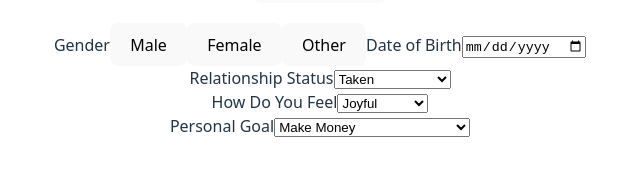
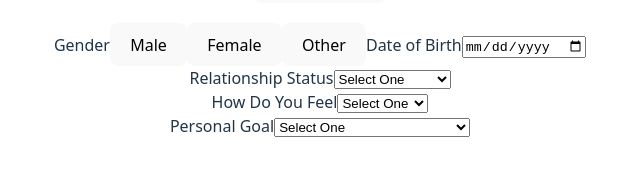
Before and after one commit to Erodri6z/the-draw, a React (Vite) app: page / in a window 1280 px wide. Shown: the part 351-526 px from the top of the page, without its empty margins (320-960 px from the left). Built offline with nearby package versions, Linux system fonts and the light colour scheme.

Commit message:
add some default values

```diff
--- a/src/components/questions/questions.jsx
+++ b/src/components/questions/questions.jsx
@@ -73,6 +73,7 @@ const Questions = () => {
         name="relationship"
         onChange={handleChange}
       >
+        <option value="">Select One</option>
         <option value="in a relationship">Taken</option>
         <option value="single">Single</option>
         <option value="well, it's complicated">It's Complicated</option>
@@ -83,6 +84,7 @@ const Questions = () => {
       <select
       name="emotion"
       onChange={handleChange}>
+        <option value="">Select One</option>
         <option value="joyful">Joyful</option>
         <option value="anxious">Anxious</option>
         <option value="hopeful">Hopeful</option>
@@ -98,6 +100,7 @@ const Questions = () => {
       <label>Personal Goal</label>
       <select name="goal"
       onChange={handleChange}>
+        <option value="">Select One</option>
         <option value="1">Make Money</option>
         <option value="2">Better Career</option>
         <option value="3">Finding Love</option>
@@ -112,7 +115,6 @@ const Questions = () => {
       </select>
       </div>
     </form>
-
     </>
   )
 }
```
Lines whose indentation alone changed are shown as unchanged.
